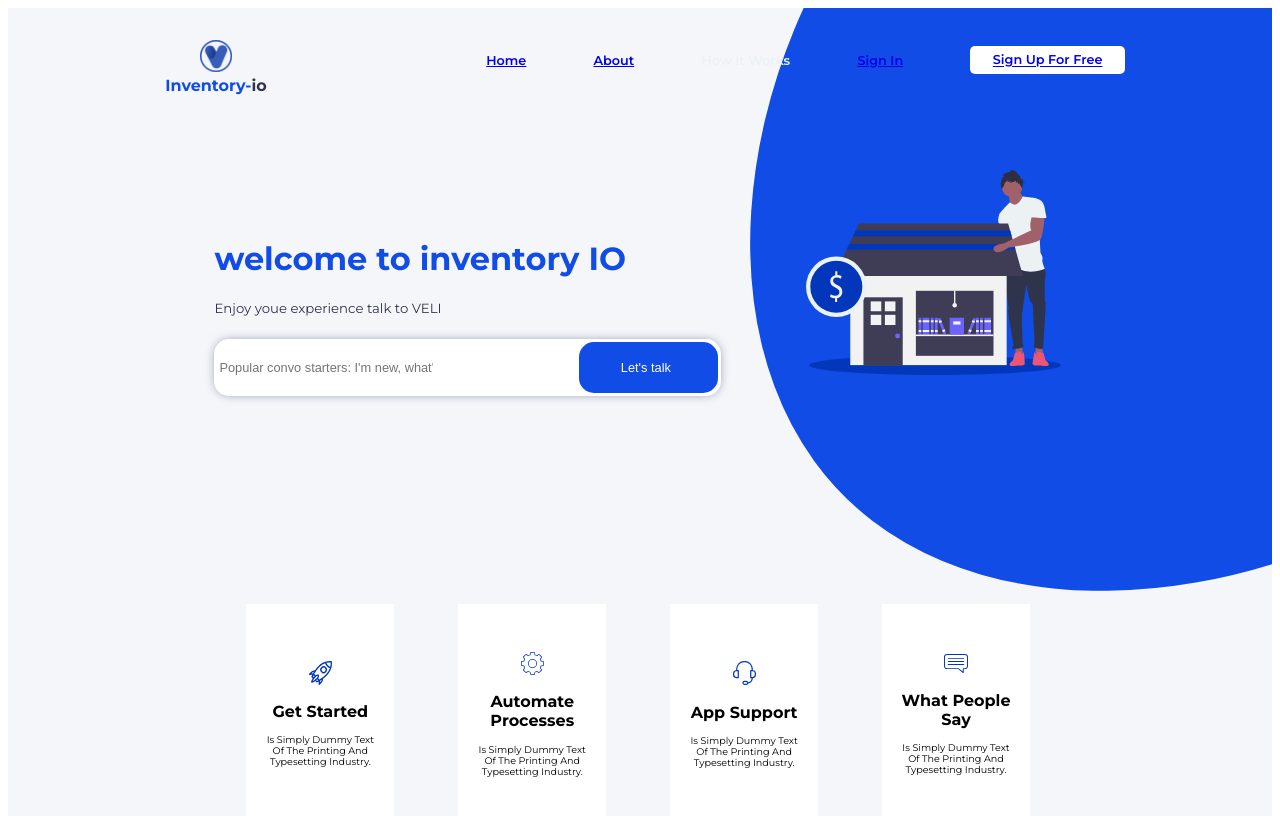
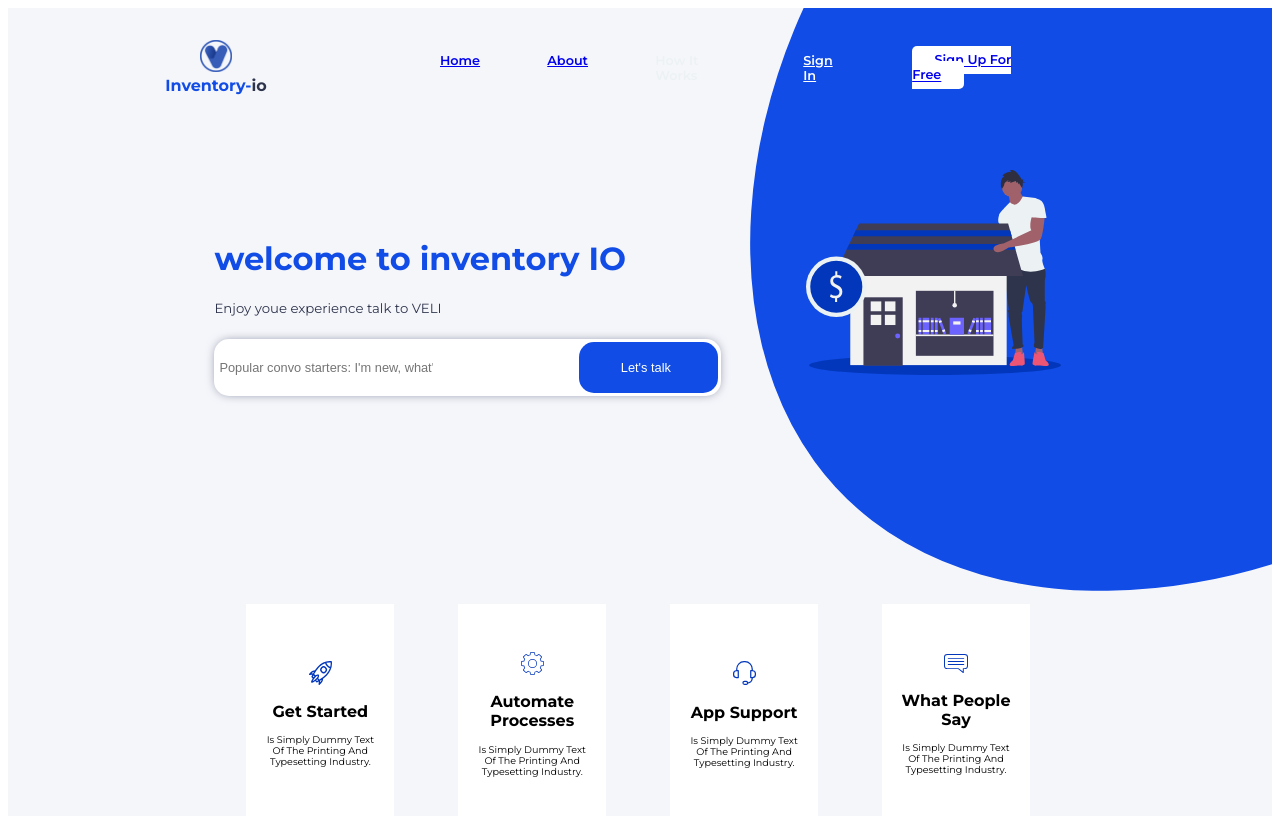
Before and after one commit to Ndu-Systems/inventoryio-web, an Angular app: page / in a window 1280 px wide. Shown: the top 816 px of the page. Built offline with nearby package versions, Linux system fonts and the light colour scheme.

Commit message:
fixed the nav li and removed the hover on the cards components

```diff
--- /dev/null
+++ b/src/app/views/dashboard/brand/brand.component.html
@@ -0,0 +1,3 @@
+<p>
+  brand works!
+</p>
--- a/src/app/views/home/home.component.html
+++ b/src/app/views/home/home.component.html
@@ -10,7 +10,7 @@
         <li> <span class="blue"><a routerLink ="">About</a>  </span></li>
 
         <li>how it works</li>
-        <li> <a routerLink ="sign-in">Sign in</a> </li>
+        <li><span class="sign-in-link"> <a routerLink ="sign-in">Sign in</a></span> </li>
         <li><span class="sign-up-for-free">   <a routerLink ="sign-up">sign up for free</a> </span></li>
       </ul>
     </div>
--- a/src/app/views/home/home.component.scss
+++ b/src/app/views/home/home.component.scss
@@ -24,7 +24,6 @@
       float: left;
       margin: 0%;
       width: 100%;
-
     }
 
     img {
@@ -55,7 +54,7 @@
   .tabs {
     margin: auto;
     margin-top:0%;
-    width: 90%;
+    width: 75%;
     @media only screen and (max-width: 600px) {
       display: none;
     }
@@ -87,6 +86,11 @@
           padding-right: 1.4rem;
           padding-left: 1.4rem;
         }
+        .sign-in-link{
+          a{
+            color: #FFFFFF;
+          }
+        }
       }
     }
   }
--- a/src/app/views/home/index/index.component.html
+++ b/src/app/views/home/index/index.component.html
@@ -15,6 +15,8 @@
       <img src="../../../assets/images/undraw_business_shop_qw5t.svg" alt="poster">
     </div>
   </div>
+
+  <!-- card section -->
   <div class="cards">
     <div class="card">
       <img src="../../../assets/images/rocket.svg" alt="rocket">
--- a/src/app/views/home/index/index.component.scss
+++ b/src/app/views/home/index/index.component.scss
@@ -33,7 +33,6 @@
         background: #FFFFFF;
         border-radius: 15px;
         text-align: center;
-
         -webkit-box-shadow: 0px 0px 11px -3px rgba(101, 109, 136, 1);
         -moz-box-shadow: 0px 0px 11px -3px rgba(101, 109, 136, 1);
         box-shadow: 0px 0px 11px -3px rgba(101, 109, 136, 1);
@@ -113,11 +112,6 @@
     padding-left: 3rem;
     margin-bottom: 4rem;
 
-    :hover {
-      -webkit-box-shadow: 0px 0px 11px -3px rgba(101, 109, 136, 1);
-      -moz-box-shadow: 0px 0px 11px -3px rgba(101, 109, 136, 1);
-      box-shadow: 0px 0px 11px -3px rgba(101, 109, 136, 1);
-    }
 
     .card {
       background: #FFFFFF;
@@ -129,9 +123,16 @@
       margin: 0%;
       margin-left: 4rem;
 
+    &:hover {
+      -webkit-box-shadow: 0px 0px 11px -3px rgba(101, 109, 136, 1);
+      -moz-box-shadow: 0px 0px 11px -3px rgba(101, 109, 136, 1);
+      box-shadow: 0px 0px 11px -3px rgba(101, 109, 136, 1);
+    }
+
       img {
         width: 20%;
         padding-top: 2rem;
+
       }
 
       h2 {
```
Also changed, not shown: src/app/views/dashboard/brand/brand.component.ts (added, +15 -0 lines), src/app/views/dashboard/brand/brand.component.css (added), 1 other file (tests, documents, lock files or other folders).
